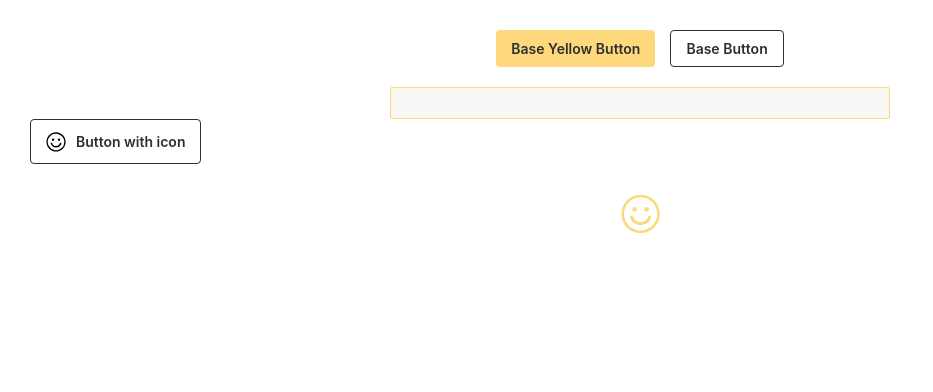
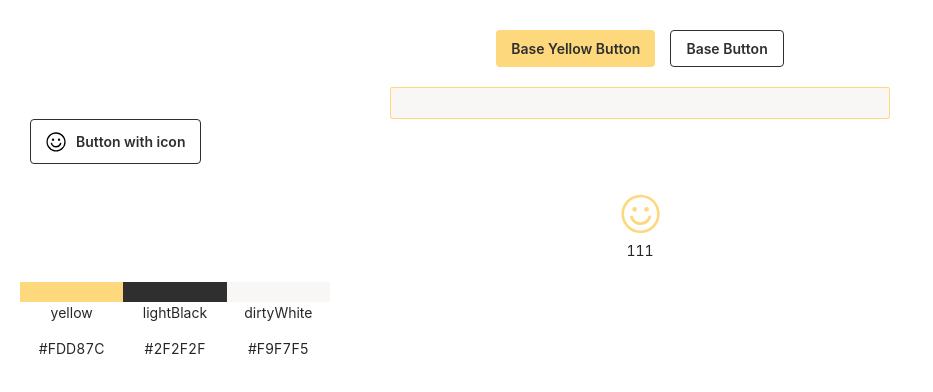
Before and after one commit to paniTani/react_storybook, a React (Create React App) app: page / in a window 1280 px wide. Shown: the top 392 px of the page, without its empty margins (0-933 px from the left). Built offline with nearby package versions, Linux system fonts and the light colour scheme.

Commit message:
added colors palette to one story

```diff
--- a/src/App.js
+++ b/src/App.js
@@ -2,6 +2,8 @@ import React from 'react';
 import 'antd/dist/antd.css';
 import './App.css';
 import FirstPage from "./components/FirstPage";
+import AllIcons from './components/storybookHelpers/AllIcons.js';
+import ColorsList from './components/storybookHelpers/ColorsList.js';
 import { ReactComponent as SmileSvg }  from './assets/images/icon-smile.svg';
 
 function App() {
@@ -9,6 +11,9 @@ function App() {
     <div className="App">
       <FirstPage />
       <SmileSvg className='smile-icon' />
+      <br />
+      <AllIcons />
+      <ColorsList />
     </div>
   );
 }
--- /dev/null
+++ b/src/components/storybookHelpers/AllIcons.js
@@ -0,0 +1,40 @@
+import React, { Component } from 'react';
+import styles from '../../index.css';
+// import ImagePath from '../../assets/images/';
+
+// const images = importAll(require.context('./', false, /\.(png|jpe?g|svg)$/));
+// const Wrapper = styled.div`
+//     padding: 30px;
+// `;
+
+class AllIcons extends Component {
+  constructor(props) {
+    super(props);
+    this.state = {
+      images: [
+        {
+          id: 1,
+          name: 'icon-smile',
+        }
+      ],
+    }
+  }
+  componentDidMount() {
+    console.log('images', this.state.images);
+    console.log('styles', styles);
+  }
+  render() {
+    return (
+      <div>
+        111{/*{this.state.images.map((item, index) => {
+          <p key={item.id}>
+            { item.name }
+          </p>
+        })
+        }*/}
+      </div>
+    )
+  }
+};
+
+export default AllIcons;
--- /dev/null
+++ b/src/components/storybookHelpers/ColorsList.js
@@ -0,0 +1,40 @@
+import React, { Component } from 'react';
+import styled from 'styled-components';
+
+const Wrapper = styled.div`
+  display: grid;
+  grid-template-columns: repeat(12, minmax(100px, 1fr));
+  font-size: 14px;
+  text-align: center;
+  padding: 20px;
+`;
+
+const BackgroundBlock = styled.div`
+  height: 20px;
+`;
+
+class AllColors extends Component {
+  constructor(props) {
+    super(props);
+    this.state = {
+      colors: {
+        yellow: '#FDD87C',
+        lightBlack: '#2F2F2F',
+        dirtyWhite: '#F9F7F5',
+      },
+    }
+  }
+  render() {
+    return (
+      <Wrapper>
+        { Object.entries(this.state.colors).map((key,value) => <div key={value}>
+          <BackgroundBlock style={{backgroundColor: key[1]}} />
+          <p>{key[0]}</p>
+          <p>{key[1]}</p>
+        </div>) }
+      </Wrapper>
+    )
+  }
+};
+
+export default AllColors;
```
Also changed, not shown: 1 other file (tests, documents, lock files or other folders).
